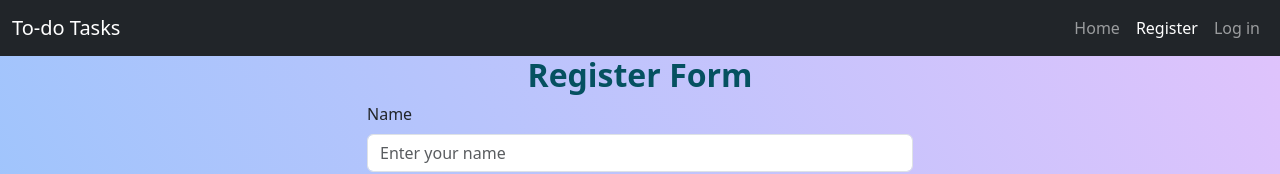
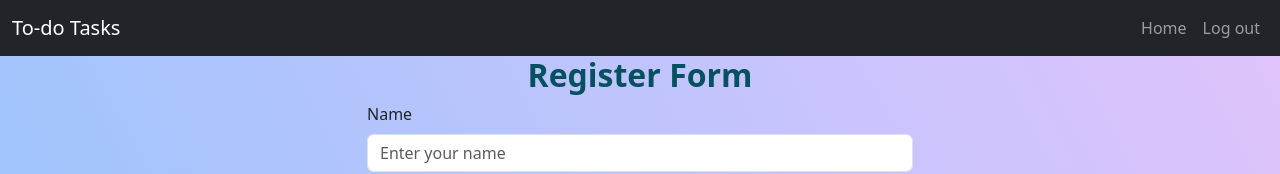
Before and after one commit to cuong0411/todo-ui, a React (Vite) app: page /register in a window 1280 px wide. Shown: the top 174 px of the page. Built offline with nearby package versions, Linux system fonts and the light colour scheme; sample sign-in values are in the browser's storage.

Commit message:
log out, secure route, localStorage, sessionStorage

```diff
--- a/src/App.jsx
+++ b/src/App.jsx
@@ -2,21 +2,48 @@ import SaveTodo from "./components/SaveTodo";
 import TodoList from "./components/TodoList";
 import Footer from "./layouts/Footer";
 import Header from "./layouts/Header";
-import { BrowserRouter, Route, Routes } from "react-router-dom";
+import { BrowserRouter, Navigate, Route, Routes } from "react-router-dom";
 import "./App.css";
 import { ToastContainer } from "react-toastify";
 import Register from "./auth/Register.jsx";
 import Login from "./auth/Login.jsx";
+import { isUserLoggedIn } from "./services/AuthService.jsx";
 
 function App() {
+  // eslint-disable-next-line react/prop-types
+  const AuthenticatedRoute = ({ children }) => {
+    const isAuth = isUserLoggedIn();
+    return isAuth ? children : <Navigate to="/login" />;
+  };
   return (
     <>
       <BrowserRouter>
         <Header />
         <Routes>
-          <Route path="/" element={<TodoList />}></Route>
-          <Route path="/add-todo" element={<SaveTodo />}></Route>
-          <Route path="/update-todo/:id" element={<SaveTodo />}></Route>
+          <Route
+            path="/"
+            element={
+              <AuthenticatedRoute>
+                <TodoList />
+              </AuthenticatedRoute>
+            }
+          ></Route>
+          <Route
+            path="/add-todo"
+            element={
+              <AuthenticatedRoute>
+                <SaveTodo />
+              </AuthenticatedRoute>
+            }
+          ></Route>
+          <Route
+            path="/update-todo/:id"
+            element={
+              <AuthenticatedRoute>
+                <SaveTodo />
+              </AuthenticatedRoute>
+            }
+          ></Route>
           <Route path="/register" element={<Register />}></Route>
           <Route path="/login" element={<Login />}></Route>
         </Routes>
--- a/src/auth/Login.jsx
+++ b/src/auth/Login.jsx
@@ -1,5 +1,9 @@
 import React, { useState } from "react";
-import { loginApiCall, storeToken } from "../services/AuthService.jsx";
+import {
+  loginApiCall,
+  saveLoggedInUser,
+  storeToken,
+} from "../services/AuthService.jsx";
 import { toast } from "react-toastify";
 import { NavLink } from "react-router-dom";
 import { useNavigate } from "react-router-dom";
@@ -19,7 +23,9 @@ const Login = () => {
         const token =
           "Basic " + window.btoa(user.usernameOrEmail + ":" + user.password);
         storeToken(token);
+        saveLoggedInUser(user.usernameOrEmail);
         navigator("/");
+        window.location.reload(false);
       }
     } catch (e) {
       toast.error(e.response.data);
--- a/src/layouts/Header.jsx
+++ b/src/layouts/Header.jsx
@@ -1,6 +1,14 @@
 import { NavLink } from "react-router-dom";
+import { isUserLoggedIn, logout } from "../services/AuthService.jsx";
+import { useNavigate } from "react-router-dom";
 
 const Header = () => {
+  const isAuth = isUserLoggedIn();
+  const navigator = useNavigate();
+  const handleLogout = () => {
+    logout();
+    navigator("/login");
+  };
   return (
     <header>
       <nav className="navbar navbar-expand-lg navbar-dark bg-dark">
@@ -26,6 +34,9 @@ const Header = () => {
                   Home
                 </NavLink>
               </li>
+              {!isAuth && (
+                <>
+                  {" "}
                   <li className="nav-item">
                     <NavLink to="/register" className="nav-link">
                       Register
@@ -35,7 +46,20 @@ const Header = () => {
                     <NavLink to="/login" className="nav-link">
                       Log in
                     </NavLink>
+                  </li>{" "}
+                </>
+              )}
+              {isAuth && (
+                <li className="nav-item">
+                  <NavLink
+                    to="/login"
+                    className="nav-link"
+                    onClick={handleLogout}
+                  >
+                    Log out
+                  </NavLink>
                 </li>
+              )}
             </ul>
           </div>
         </div>
--- a/src/services/AuthService.jsx
+++ b/src/services/AuthService.jsx
@@ -10,3 +10,17 @@ export const loginApiCall = (loginObj) =>
 
 export const storeToken = (token) => localStorage.setItem("token", token);
 export const getToken = () => localStorage.getItem("token");
+
+export const saveLoggedInUser = (username) =>
+  sessionStorage.setItem("authenticatedUser", username);
+export const isUserLoggedIn = () => {
+  const username = sessionStorage.getItem("authenticatedUser");
+  return !(username === null);
+};
+export const getLoggedInUser = () =>
+  sessionStorage.getItem("authenticatedUser");
+
+export const logout = () => {
+  localStorage.clear();
+  sessionStorage.clear();
+};
```
Lines whose indentation alone changed are shown as unchanged.
